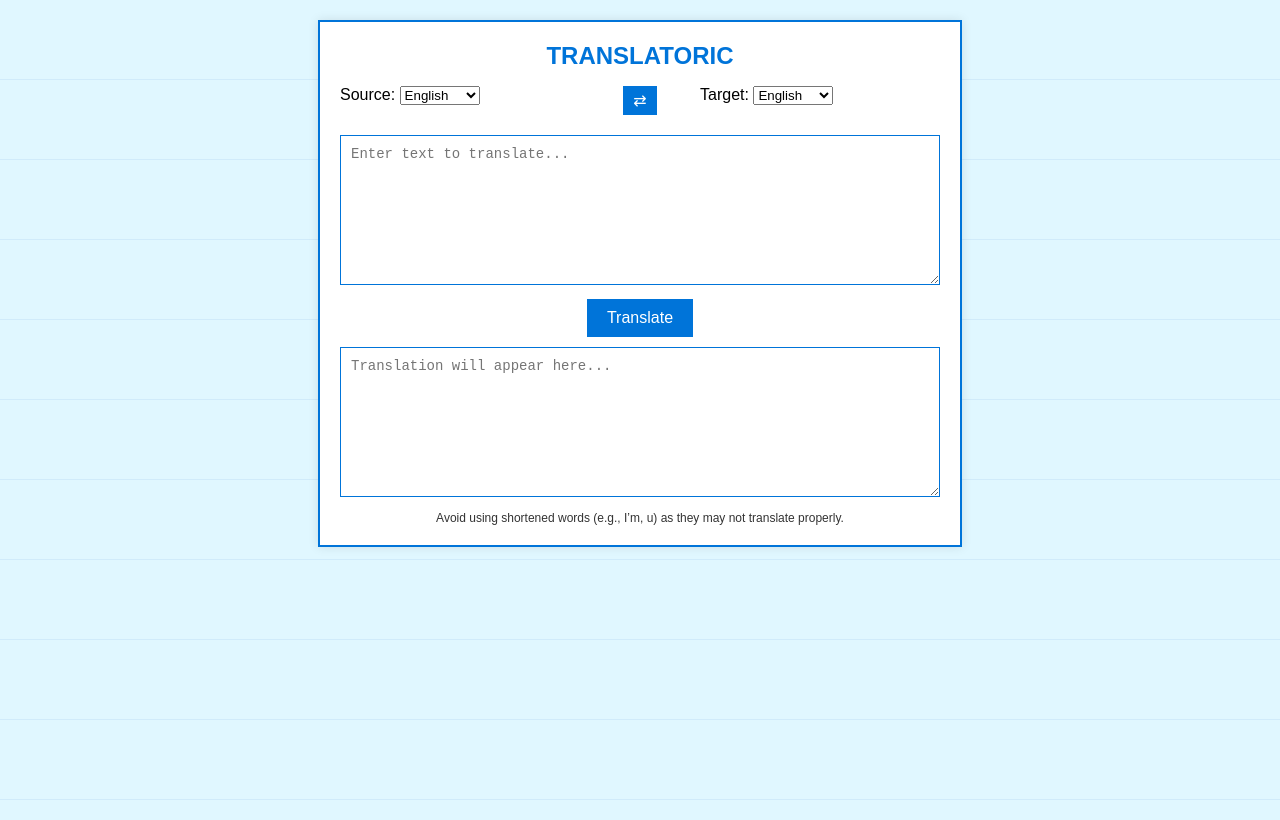
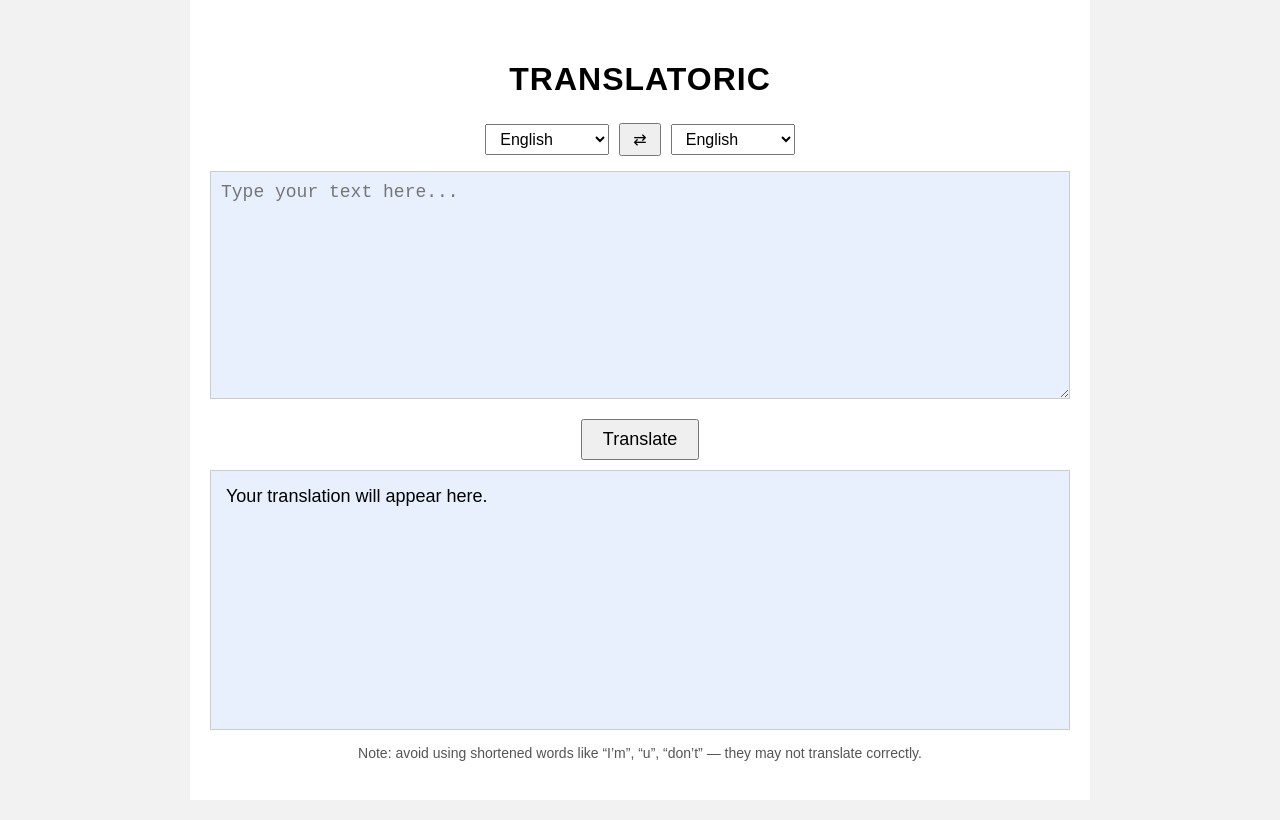
Before and after one commit to moade771/Translator, a plain HTML site: page index.html in a window 1280 px wide. Drawn offline with Linux system fonts and the light colour scheme.

Commit message:
Update index.html
Ye mine was better

```diff
--- a/index.html
+++ b/index.html
@@ -2,93 +2,95 @@
 <html>
 <head>
   <meta charset="UTF-8">
-    <title>Translatoric</title>
-    <meta name="viewport" content="width=device-width, initial-scale=1.0">
+  <title>TRANSLATORIC</title>
+  <meta name="viewport" content="width=device-width, initial-scale=1.0, user-scalable=no">
   <style>
-        body {
+    html, body {
       margin: 0;
       padding: 0;
-            font-family: Arial, sans-serif;
-            background: #e0f7ff;
-            background-image: linear-gradient(to bottom, transparent 79px, #c0e0f7 80px);
-            background-size: 100% 80px;
-            min-height: 100vh;
+      height: 100%;
+      width: 100%;
+      font-family: sans-serif;
+      background: #f2f2f2;
+      display: flex;
+      align-items: center;
+      justify-content: center;
     }
 
     .container {
-            width: 90%;
-            max-width: 600px;
-            margin: 20px auto;
-            overflow: hidden;
+      width: 100%;
+      max-width: 900px;
+      height: 100%;
       padding: 20px;
-            border: 2px solid #0074d9;
-            background: #ffffff;
-            box-shadow: 0 0 10px rgba(0,0,0,0.1);
+      box-sizing: border-box;
+      background: white;
+      display: flex;
+      flex-direction: column;
+      justify-content: center;
     }
 
     h1 {
       text-align: center;
-            color: #0074d9;
-            margin-top: 0;
-            font-size: 24px;
+      font-size: 32px;
+      margin-bottom: 10px;
+      letter-spacing: 1px;
     }
 
-        .language-select {
-            float: left;
-            width: 40%;
-            margin-bottom: 10px;
+    .select-row {
+      text-align: center;
+      margin: 10px 0;
+      display: flex;
+      justify-content: center;
+      align-items: center;
+      flex-wrap: wrap;
     }
 
-        .swap-button {
-            float: left;
-            width: 20%;
-            text-align: center;
-            margin-bottom: 10px;
+    select {
+      font-size: 16px;
+      padding: 5px 10px;
+      margin: 5px;
     }
 
-        .swap-button button {
-            background-color: #0074d9;
-            color: white;
-            border: none;
-            padding: 5px 10px;
+    button.switch-btn {
+      font-size: 16px;
+      margin: 5px;
+      padding: 5px 12px;
       cursor: pointer;
-            font-size: 16px;
-        }
-
-        .clearfix {
-            clear: both;
     }
 
     textarea {
       width: 100%;
-            height: 150px;
-            margin-top: 10px;
+      height: 30%;
+      font-size: 18px;
       padding: 10px;
-            border: 1px solid #0074d9;
-            resize: vertical;
-            font-size: 14px;
       box-sizing: border-box;
+      margin-bottom: 10px;
+      background: #e8f0fe;
+      border: 1px solid #ccc;
     }
 
-        .translate-button {
-            text-align: center;
-            margin-top: 10px;
+    .output {
+      height: 30%;
+      background: #e8f0fe;
+      padding: 15px;
+      font-size: 18px;
+      overflow-y: auto;
+      border: 1px solid #ccc;
     }
 
-        .translate-button button {
-            background-color: #0074d9;
-            color: white;
-            border: none;
-            padding: 10px 20px;
+    .translate-btn {
+      font-size: 18px;
+      padding: 8px 20px;
+      margin: 10px auto;
+      display: block;
       cursor: pointer;
-            font-size: 16px;
     }
 
     .note {
-            font-size: 12px;
-            color: #333;
       text-align: center;
-            margin-top: 10px;
+      font-size: 14px;
+      color: #555;
+      margin-top: 15px;
     }
   </style>
 </head>
@@ -96,93 +98,72 @@
   <div class="container">
     <h1>TRANSLATORIC</h1>
 
-        <div class="language-select">
-            <label for="sourceLang">Source:</label>
-            <select id="sourceLang">
+    <div class="select-row">
+      <select id="from">
         <option value="en">English</option>
         <option value="fr">French</option>
+        <option value="es">Spanish</option>
         <option value="ar">Arabic</option>
+        <option value="de">German</option>
+        <option value="it">Italian</option>
+        <option value="pt">Portuguese</option>
+        <option value="ru">Russian</option>
+        <option value="zh">Chinese</option>
+        <option value="ja">Japanese</option>
+      </select>
+
+      <button class="switch-btn" onclick="switchLanguages()">⇄</button>
+
+      <select id="to">
+        <option value="en">English</option>
+        <option value="fr">French</option>
         <option value="es">Spanish</option>
+        <option value="ar">Arabic</option>
         <option value="de">German</option>
+        <option value="it">Italian</option>
+        <option value="pt">Portuguese</option>
+        <option value="ru">Russian</option>
+        <option value="zh">Chinese</option>
         <option value="ja">Japanese</option>
-                <option value="zh-CN">Chinese</option>
       </select>
     </div>
 
-        <div class="swap-button">
-            <button onclick="swapLanguages()">⇄</button>
-        </div>
-
-        <div class="language-select">
-            <label for="targetLang">Target:</label>
-            <select id="targetLang">
-                <option value="en">English</option>
-                <option value="fr">French</option>
-                <option value="ar">Arabic</option>
-                <option value="es">Spanish</option>
-                <option value="de">German</option>
-                <option value="ja">Japanese</option>
-                <option value="zh-CN">Chinese</option>
-            </select>
-        </div>
-
-        <div class="clearfix"></div>
-
-        <textarea id="inputText" placeholder="Enter text to translate..."></textarea>
-
-        <div class="translate-button">
-            <button onclick="translateText()">Translate</button>
-        </div>
-
-        <textarea id="outputText" readonly placeholder="Translation will appear here..."></textarea>
-
-        <div class="note">
-            Avoid using shortened words (e.g., I’m, u) as they may not translate properly.
-        </div>
+    <textarea id="text" placeholder="Type your text here..."></textarea>
+    <button class="translate-btn" onclick="translateText()">Translate</button>
+    <div class="output" id="result">Your translation will appear here.</div>
+    <div class="note">Note: avoid using shortened words like “I’m”, “u”, “don’t” — they may not translate correctly.</div>
   </div>
 
   <script>
-        function swapLanguages() {
-            var source = document.getElementById('sourceLang');
-            var target = document.getElementById('targetLang');
-            var temp = source.value;
-            source.value = target.value;
-            target.value = temp;
+    function switchLanguages() {
+      var from = document.getElementById("from");
+      var to = document.getElementById("to");
+      var temp = from.value;
+      from.value = to.value;
+      to.value = temp;
     }
 
     function translateText() {
-            var input = document.getElementById('inputText').value;
-            var sourceLang = document.getElementById('sourceLang').value;
-            var targetLang = document.getElementById('targetLang').value;
+      var text = document.getElementById('text').value.trim();
+      if (!text) {
+        document.getElementById('result').innerText = "Your translation will appear here.";
+        return;
+      }
 
-            if (input.trim() === '') return;
-
-            var url = 'https://api.mymemory.translated.net/get?q=' +
-                     encodeURIComponent(input) +
-                     '&langpair=' + sourceLang + '|' + targetLang;
+      var from = document.getElementById('from').value;
+      var to = document.getElementById('to').value;
+      var url = 'https://api.mymemory.translated.net/get?q=' + encodeURIComponent(text) + '&langpair=' + from + '|' + to;
 
       var xhr = new XMLHttpRequest();
       xhr.open('GET', url, true);
       xhr.onreadystatechange = function () {
         if (xhr.readyState === 4 && xhr.status === 200) {
-                    try {
-                        var response = JSON.parse(xhr.responseText);
-                        var translated = response.response;
-                        document.getElementById('outputText').value = translated;
-                    } catch (e) {
-                        document.getElementById('outputText').value = 'Translation error.';
-                    }
+          var res = JSON.parse(xhr.responseText);
+          document.getElementById('result').innerText = res.responseData.translatedText;
         }
       };
       xhr.send();
     }
-
-        document.getElementById('inputText').onkeypress = function(e) {
-            if (e.keyCode === 13 && !e.shiftKey) {
-                e.preventDefault();
-                translateText();
-            }
-        };
   </script>
 </body>
 </html>
```
Lines whose indentation alone changed are shown as unchanged.
